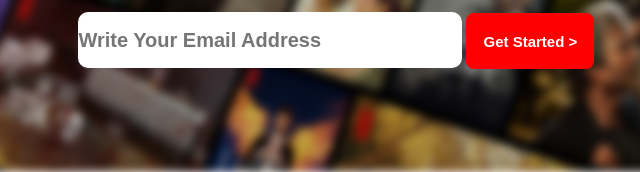
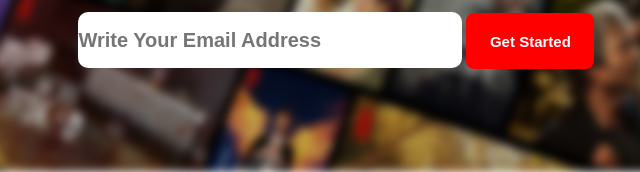
Before and after one commit to Tee-Moitse/Web-Dev-Hub, a plain HTML site: page Netflix Project/Index/index.html in a window 1280 px wide. Shown: the part 628-800 px from the top of the page, 280-920 px from the left. Drawn offline with Linux system fonts and the light colour scheme.

Commit message:
removed sign on the get started button

```diff
--- a/Netflix Project/Index/index.html
+++ b/Netflix Project/Index/index.html
@@ -28,7 +28,7 @@
     </div>
     <div class="thagna">
         <input type="email" class="email" placeholder="Write Your Email Address">
-        <button class="getstarted">Get Started ></button>
+        <button class="getstarted">Get Started </button>
     </div>
     <hr>
     <div id="add1">
```
